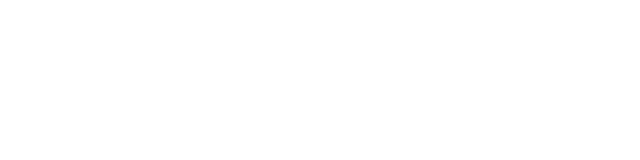
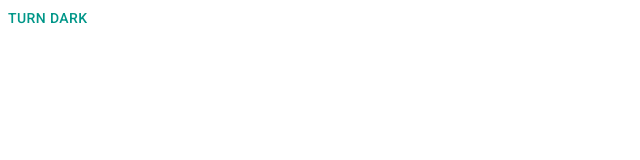
Before and after one commit to thanhhoaidev/trello-clone, a React (Vite) app: page / in a window 1280 px wide. Shown: the top 160 px of the page, without its empty margins (0-640 px from the left). Built offline with nearby package versions, Linux system fonts and the light colour scheme.

Commit message:
Dark/Light Mode #1

```diff
--- a/src/App.jsx
+++ b/src/App.jsx
@@ -1,12 +1,26 @@
 import Button from '@mui/material/Button'
+import { useColorScheme } from '@mui/material/styles'
+
+function ModeToggle() {
+  const { mode, setMode } = useColorScheme()
+  return (
+    <Button
+      onClick={() => {
+        setMode(mode === 'light' ? 'dark' : 'light')
+      }}
+    >
+      {mode === 'light' ? 'Turn dark' : 'Turn light'}
+    </Button>
+  )
+}
 
 function App() {
 
   return (
     <>
-
+      <ModeToggle></ModeToggle>
     </>
-  );
+  )
 }
 
-export default App;
+export default App
--- a/src/main.jsx
+++ b/src/main.jsx
@@ -2,15 +2,15 @@ import React from 'react'
 import ReactDOM from 'react-dom/client'
 import App from './App.jsx'
 import CssBaseline from '@mui/material/CssBaseline'
-import { ThemeProvider } from '@mui/material/styles'
+import { Experimental_CssVarsProvider as CssVarsProvider } from '@mui/material/styles'
 import theme from './theme'
 
 
 ReactDOM.createRoot(document.getElementById('root')).render(
   <React.StrictMode>
-    <ThemeProvider theme={theme}>
+    <CssVarsProvider theme={theme}>
       <CssBaseline />
       <App />
-    </ThemeProvider>
+    </CssVarsProvider>
   </React.StrictMode>
 )
--- a/src/theme.js
+++ b/src/theme.js
@@ -1,17 +1,20 @@
-import { createTheme } from '@mui/material/styles'
-import { red } from '@mui/material/colors'
+import { experimental_extendTheme as extendTheme } from '@mui/material/styles'
+import { deepOrange, cyan, teal, orange } from '@mui/material/colors'
 
 // Create a theme instance.
-const theme = createTheme({
-  palette: {
-    primary: {
-      main: '#556cd6'
+const theme = extendTheme({
+  colorSchemes: {
+    light: {
+      palette: {
+        primary: teal,
+        secondary: deepOrange
+      }
     },
-    secondary: {
-      main: '#19857b'
-    },
-    error: {
-      main: red.A400
+    dark: {
+      palette: {
+        primary: cyan,
+        secondary: orange
+      }
     }
   }
 })
```
